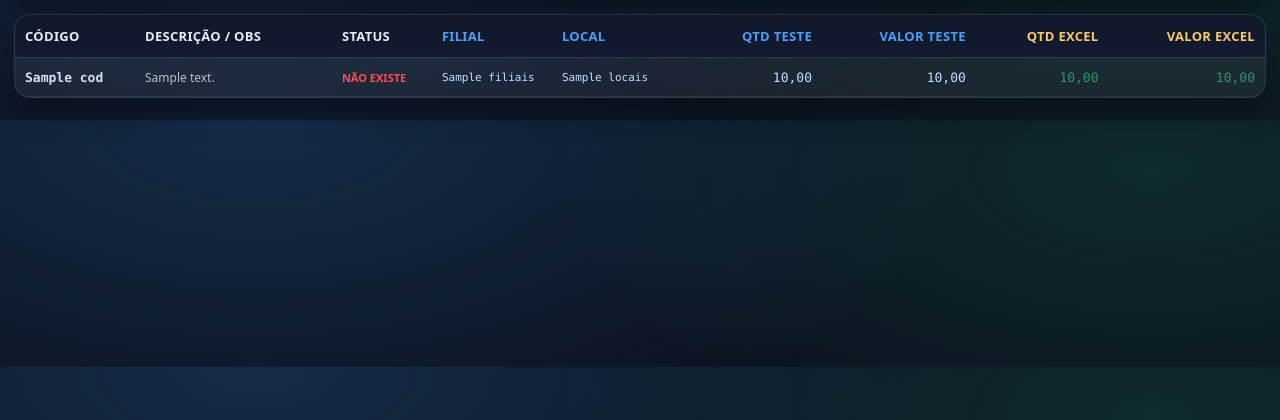
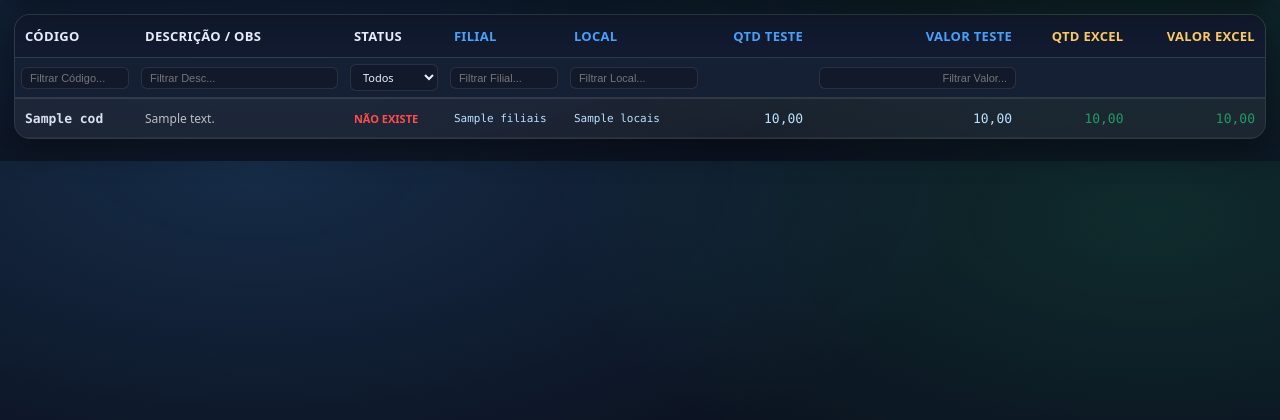
Before and after one commit to grupo-aizs/tablesSB2, a Flask app: template templates/importar_resultado.html in a window 1280 px wide. Shown: the part 127-547 px from the top of the page. Run offline with Flask 3, Linux system fonts and the light colour scheme; the template is opened without the code that fills it: most values are stand-ins (such as "Sample title", 1, 10 or a date in 2020); parts of the project's set-up code (start-up, migrations or seed data) failed here and were passed over.

Commit message:
first commit

```diff
--- a/templates/importar_resultado.html
+++ b/templates/importar_resultado.html
@@ -147,24 +147,6 @@
             letter-spacing: .3px;
         }
 
-        /* Dual Header Support */
-        thead tr:nth-child(1) th {
-            top: 0;
-        }
-
-        thead tr:nth-child(2) th {
-            top: 41px;
-            background: #162035;
-            font-size: 12px;
-        }
-
-        thead tr:nth-child(3) th {
-            top: 79px;
-            background: #162035;
-            font-size: 12px;
-            border-bottom: 2px solid var(--line);
-        }
-
         tbody td {
             padding: 10px;
             border-bottom: 1px solid rgba(255, 255, 255, .06);
@@ -219,6 +201,29 @@
             font-weight: bold;
             font-size: 11px;
         }
+
+        .filter-input {
+            width: 100%;
+            box-sizing: border-box;
+            background: rgba(0, 0, 0, 0.2);
+            border: 1px solid var(--line);
+            color: var(--text);
+            padding: 4px 8px;
+            border-radius: 6px;
+            font-size: 11px;
+            outline: none;
+        }
+
+        .filter-input:focus {
+            border-color: var(--brand);
+            background: rgba(0, 0, 0, 0.4);
+        }
+
+        thead tr.filter-row th {
+            background: #162035;
+            padding: 6px;
+            border-bottom: 2px solid var(--line);
+        }
     </style>
 </head>
 
@@ -236,7 +241,7 @@
 
             <div style="display:flex; gap:10px; align-items:center;">
 
-                <select id="filterStatus" onchange="applyFilter()">
+                <select id="filterStatus" onchange="updateFilter('global', this.value)">
                     <option value="all">Mostrar Tudo</option>
                     <option value="diff">⚠️ Com Divergência</option>
                     <option value="ok">✅ Iguais</option>
@@ -268,6 +273,29 @@
                             <!-- Imports -->
                             <th class="right" style="color:#ffcc66;">QTD EXCEL</th>
                             <th class="right" style="color:#ffcc66;">VALOR EXCEL</th>
+                        </tr>
+                        <!-- Filter Row -->
+                        <tr class="filter-row">
+                            <th><input type="text" class="filter-input" placeholder="Filtrar Código..."
+                                    onkeyup="updateFilter('cod', this.value)"></th>
+                            <th><input type="text" class="filter-input" placeholder="Filtrar Desc..."
+                                    onkeyup="updateFilter('desc', this.value)"></th>
+                            <th>
+                                <select class="filter-input" onchange="updateFilter('status', this.value)">
+                                    <option value="">Todos</option>
+                                    <option value="CADASTRO OK">OK</option>
+                                    <option value="NÃO EXISTE">Ausente</option>
+                                </select>
+                            </th>
+                            <th><input type="text" class="filter-input" placeholder="Filtrar Filial..."
+                                    onkeyup="updateFilter('filial', this.value)"></th>
+                            <th><input type="text" class="filter-input" placeholder="Filtrar Local..."
+                                    onkeyup="updateFilter('local', this.value)"></th>
+                            <th></th> <!-- Qtd Teste -->
+                            <th><input type="text" class="filter-input right" placeholder="Filtrar Valor..."
+                                    onkeyup="updateFilter('val_teste', this.value)"></th>
+                            <th></th> <!-- Qtd Excel -->
+                            <th></th> <!-- Valor Excel -->
                         </tr>
                     </thead>
                     <tbody>
@@ -314,25 +342,60 @@
     </div>
 
     <script>
-        function applyFilter() {
-            const val = document.getElementById('filterStatus').value;
+        // State of active filters
+        const activeFilters = {
+            global: 'all',
+            cod: '',
+            desc: '',
+            status: '',
+            filial: '',
+            local: '',
+            val_teste: ''
+        };
+
+        function updateFilter(key, val) {
+            activeFilters[key] = val.toLowerCase();
+            applyAllFilters();
+        }
+
+        function applyAllFilters() {
             const rows = document.querySelectorAll('.result-row');
 
             rows.forEach(row => {
+                // 1. Check Global Filter
                 const isDiff = row.getAttribute('data-diff') === 'true';
                 const isFound = row.getAttribute('data-found') === 'true';
 
-                let show = true;
+                let passGlobal = true;
+                if (activeFilters.global === 'diff') passGlobal = isDiff;
+                else if (activeFilters.global === 'ok') passGlobal = !isDiff;
+                else if (activeFilters.global === 'missing') passGlobal = !isFound;
 
-                if (val === 'diff') {
-                    show = isDiff;
-                } else if (val === 'ok') {
-                    show = !isDiff;
-                } else if (val === 'missing') {
-                    show = !isFound;
+                // 2. Check Text Filters
+                // Get cell contents. Indices match the <td> order
+                const cells = row.getElementsByTagName('td');
+                // 0: Cod, 1: Desc, 2: Status, 3: Filial, 4: Local, 5: QtdT, 6: ValT
+
+                const txtCod = cells[0].textContent.toLowerCase();
+                const txtDesc = cells[1].textContent.toLowerCase();
+                const txtStatus = cells[2].textContent.trim().toLowerCase(); // span inside
+                const txtFilial = cells[3].textContent.toLowerCase();
+                const txtLocal = cells[4].textContent.toLowerCase();
+                const txtValTeste = cells[6].textContent.toLowerCase();
+
+                const passCod = !activeFilters.cod || txtCod.includes(activeFilters.cod);
+                const passDesc = !activeFilters.desc || txtDesc.includes(activeFilters.desc);
+                const passStatus = !activeFilters.status || txtStatus.includes(activeFilters.status);
+                const passFilial = !activeFilters.filial || txtFilial.includes(activeFilters.filial);
+                const passLocal = !activeFilters.local || txtLocal.includes(activeFilters.local);
+                const passValTeste = !activeFilters.val_teste || txtValTeste.includes(activeFilters.val_teste);
+
+                // Final Decision
+                if (passGlobal && passCod && passDesc && passStatus && passFilial && passLocal && passValTeste) {
+                    row.style.display = '';
+                } else {
+                    row.style.display = 'none';
                 }
-
-                row.style.display = show ? '' : 'none';
             });
         }
     </script>
```
